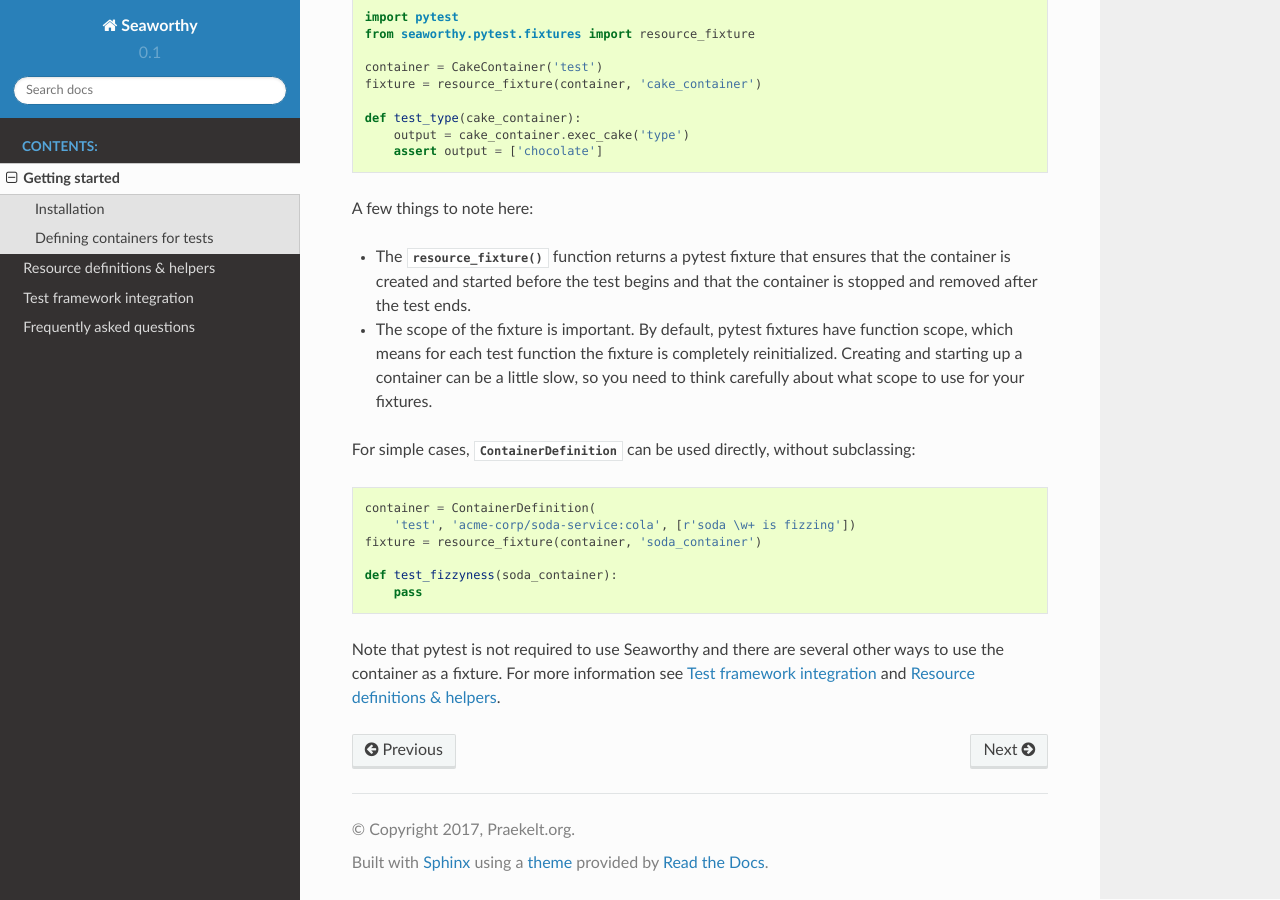
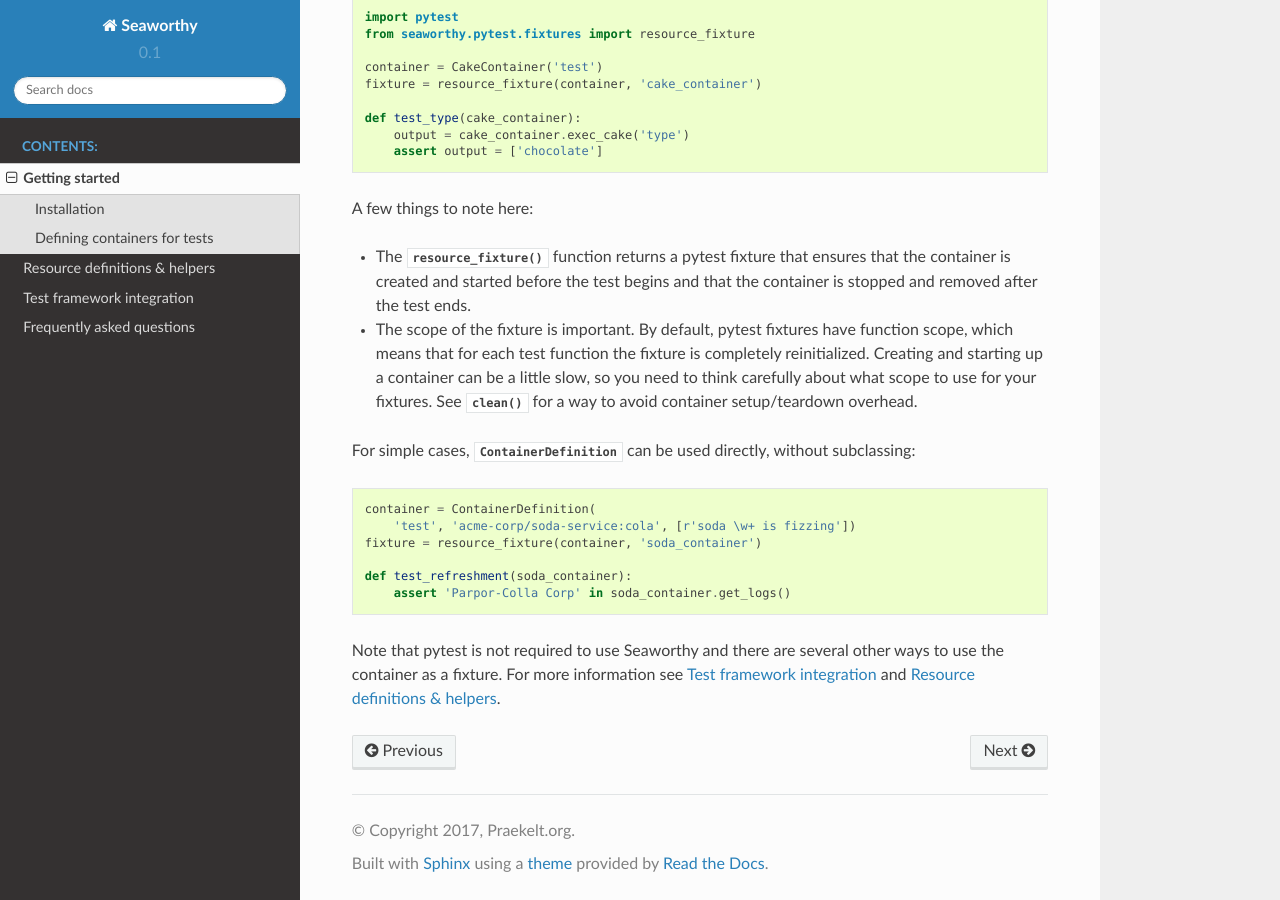
Before and after one commit to praekeltfoundation/seaworthy, a Sphinx documentation site: the page built from docs/getting-started.rst, in a window 1280 px wide and 900 px high, scrolled down 1084 px. Built offline with Sphinx 7.4.7 and the Read the Docs theme 2.0.0, drawn with Linux system fonts in a browser that asks for light colours; pages that are not in the unit, such as notebooks, are missing from menus.

Commit message:
getting-started: Some editing, improve example

```diff
--- a/docs/getting-started.rst
+++ b/docs/getting-started.rst
@@ -62,9 +62,11 @@ A few things to note here:
   the test begins and that the container is stopped and removed after the test
   ends.
 - The scope of the fixture is important. By default, pytest fixtures have
-  function scope, which means for each test function the fixture is completely
-  reinitialized. Creating and starting up a container can be a little slow, so
-  you need to think carefully about what scope to use for your fixtures.
+  function scope, which means that for each test function the fixture is
+  completely reinitialized. Creating and starting up a container can be a
+  little slow, so you need to think carefully about what scope to use for your
+  fixtures. See :meth:`~seaworthy.definitions.ContainerDefinition.clean` for a
+  way to avoid container setup/teardown overhead.
 
 For simple cases, :class:`~seaworthy.definitions.ContainerDefinition` can be
 used directly, without subclassing::
@@ -73,8 +75,8 @@ used directly, without subclassing::
         'test', 'acme-corp/soda-service:cola', [r'soda \w+ is fizzing'])
     fixture = resource_fixture(container, 'soda_container')
 
-    def test_fizzyness(soda_container):
-        pass
+    def test_refreshment(soda_container):
+        assert 'Parpor-Colla Corp' in soda_container.get_logs()
 
 Note that pytest is not required to use Seaworthy and there are several other
 ways to use the container as a fixture. For more information see
```
